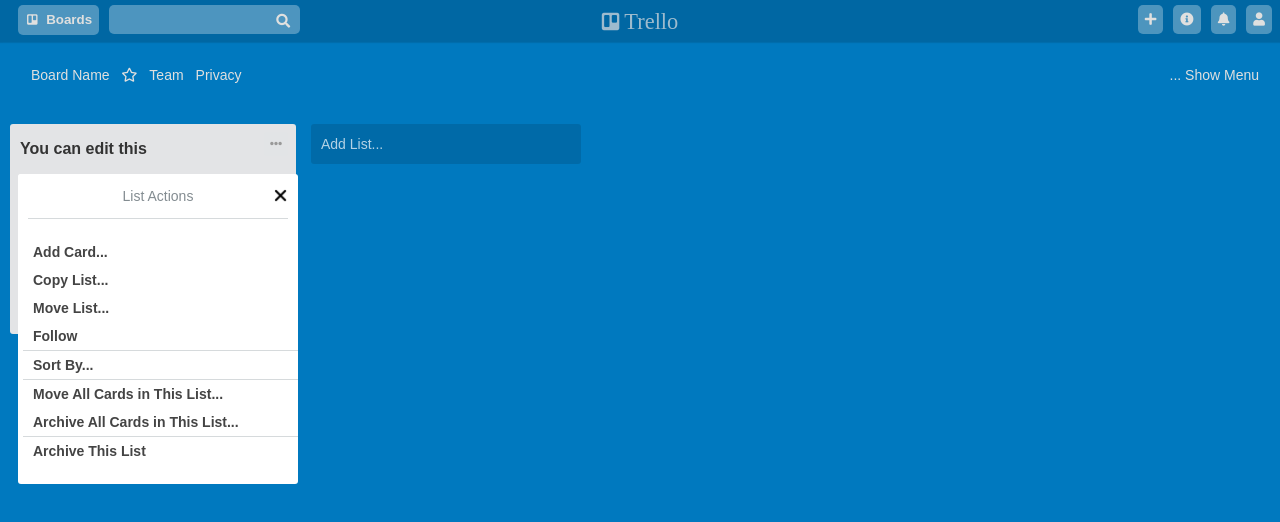
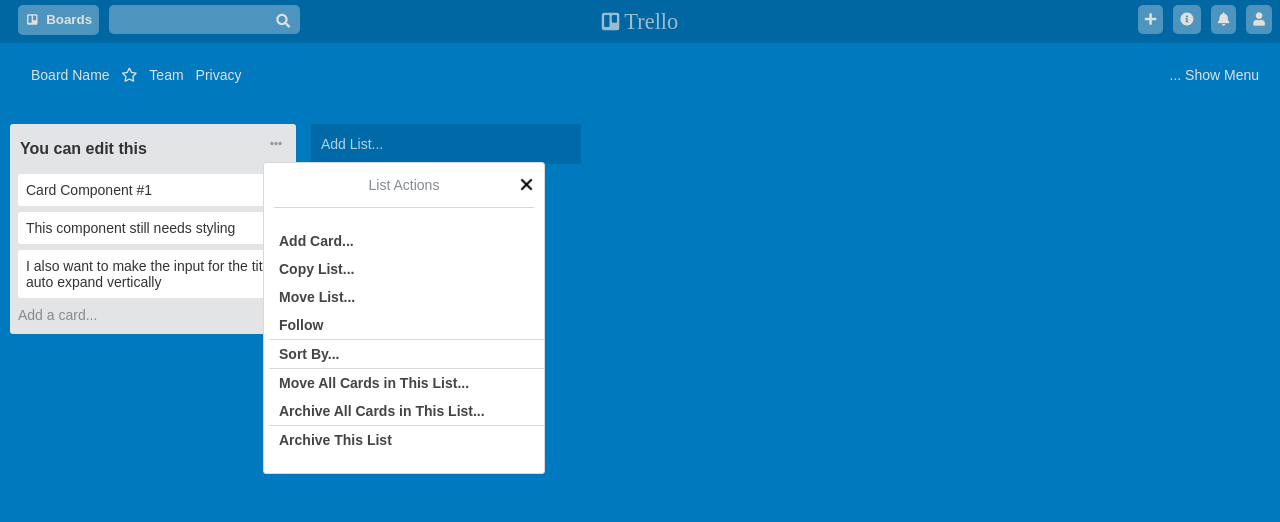
Before and after one commit to chingu-voyage4/Geckos-Team-13, a React (Create React App) app: page / in a window 1280 px wide. Both pictures are taken after a click on the element 276 px from the left and 144 px from the top of the page. Shown: the top 522 px of the page. Built offline with nearby package versions, Linux system fonts and the light colour scheme.

Commit message:
Moved listmenu over w/ CSS, minor moving around of states in ListMenu

```diff
--- a/src/components/ListMenu.js
+++ b/src/components/ListMenu.js
@@ -4,13 +4,15 @@ import "../styles/style.css";
 class ListMenu extends React.Component {
     constructor(props) {
         super(props);
+        this.state = {
+            follow: false,
+            menu: "main"
+        };
         this.toggleFollow = this.toggleFollow.bind(this);
         this.toggleSort = this.toggleSort.bind(this);
         this.toggleArchiveAll = this.toggleArchiveAll.bind(this);
         this.closeMenu = this.closeMenu.bind(this);
         this.toggleMoveList = this.toggleMoveList.bind(this);
-        this.state = {follow: false};
-        this.state = {menu: "main"};
     }
 
     toggleFollow(e) {
@@ -61,7 +63,7 @@ class ListMenu extends React.Component {
             <div className="list-menu">
                 <div className="list-menu-title"><p>List Actions</p>
                     <span className="close" onClick={this.closeMenu}>
-                    <img src="../close-round.png" alt="close" /></span>
+                        <img src="../close-round.png" alt="close" /></span>
                 </div>
                 <div className="list-menu-options">
                     <ul>
--- a/src/styles/style.css
+++ b/src/styles/style.css
@@ -1,13 +1,14 @@
 /* All styles for Trello Clone live here */
 
 /* Index:
-    1. General Styles - line 13
-    2. Board Component Styles - line 65
-    3. Card Component Styles - line 110
-    4. List Component Styles - line 426
-    5. Navbar Top Component Styles - line 697
-    6. Navbar Bottom Component Styles - line 764
-    7. Quick Edit Menu Styles - line 783
+    1. General Styles - line 14
+    2. Board Component Styles - line 66
+    3. Card Component Styles - line 111
+    4. List Component Styles - line 427
+    5. ListMenu Styles - line 596
+    6. NavbarTop Component Styles - line 702
+    7. NavbarBottom Component Styles - line 769
+    8. Quick Edit Menu Styles - line 788
 */
 
 /* General Styles */
@@ -591,6 +592,7 @@ input:focus {
 }
 /* DONE styling List Component*/
 
+
 /* ListMenu Component Styles */
 .list-menu {
   z-index: 1;
@@ -599,6 +601,9 @@ input:focus {
   background-color: #fff;
   border-radius: 3px;
   position: absolute;
+  top: 30px;
+  left: 245px;
+  border: 1px solid #d6dadc;
 }
 
 .follow, .sort, .archive-cards {
```
